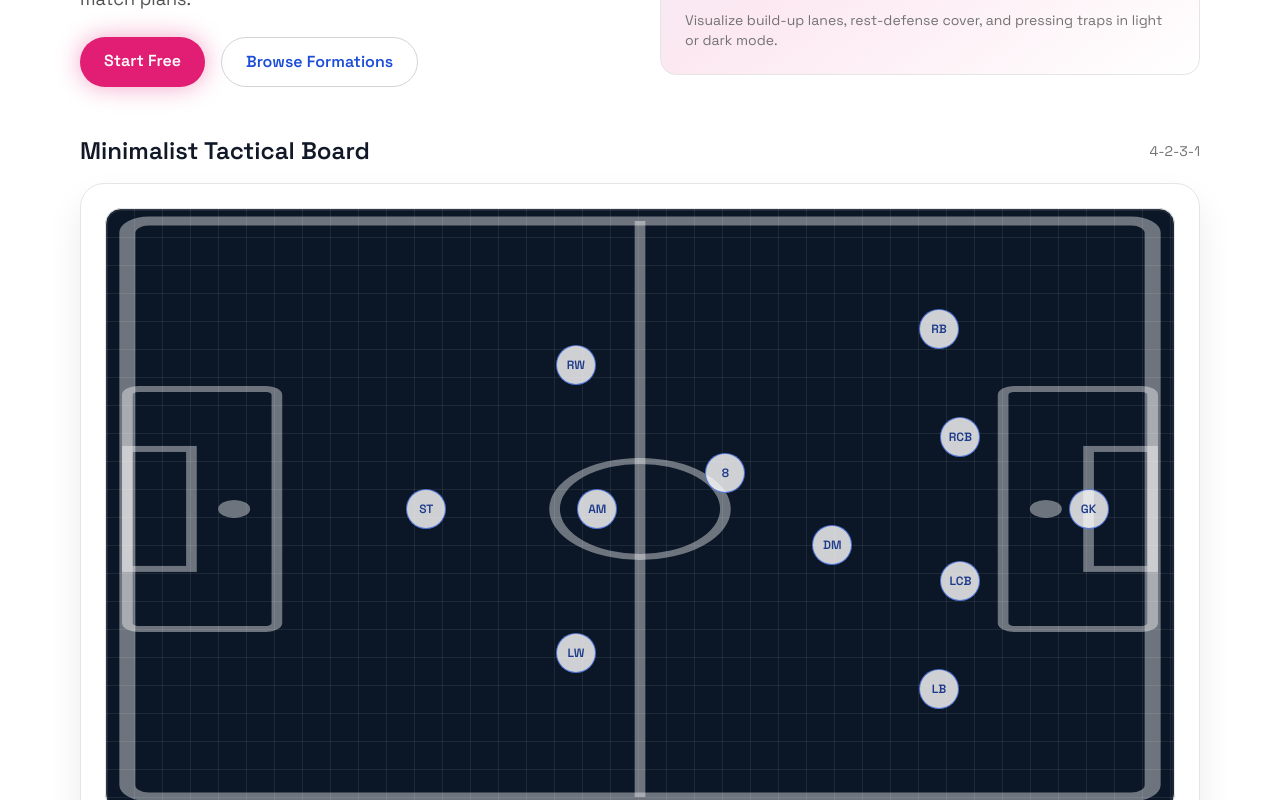
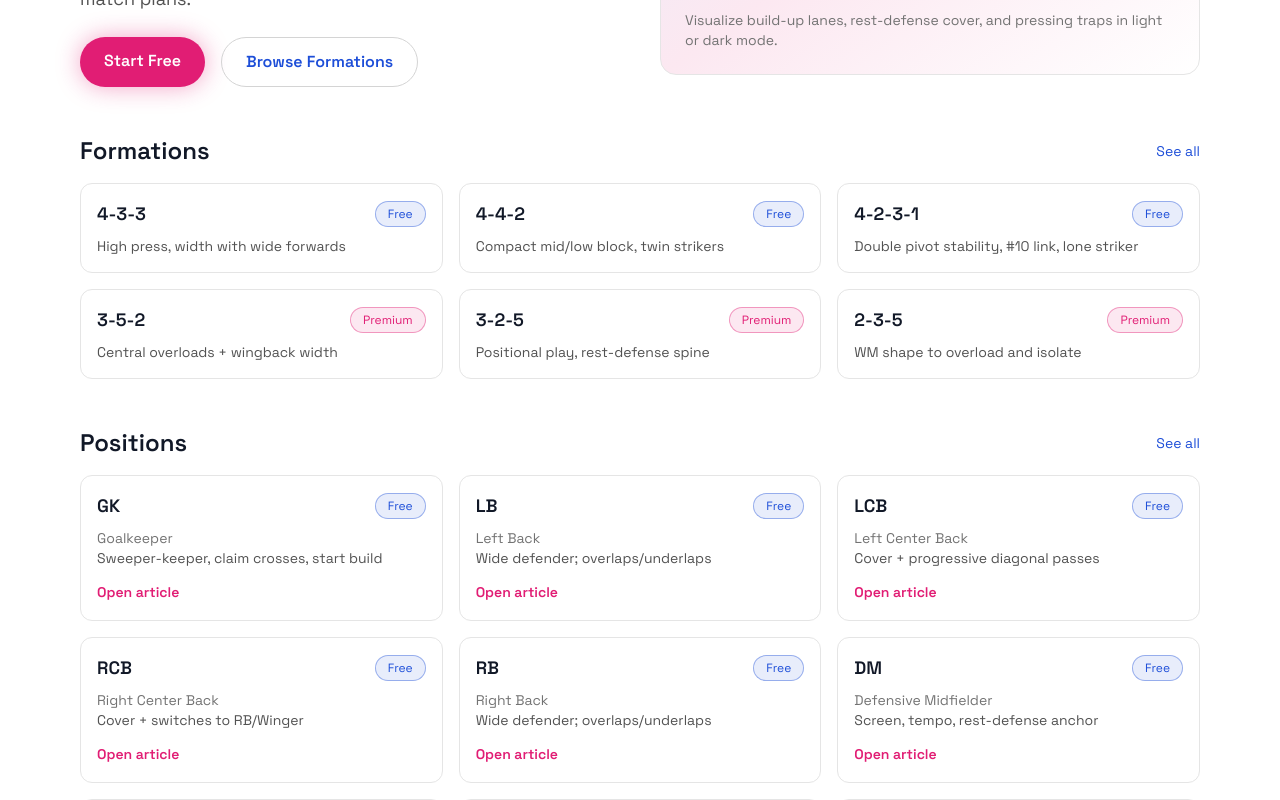
Before and after one commit to mazendh10-beep/Tactika, a Next.js app: page / in a window 1280 px wide. Shown: the part 440-1240 px from the top of the page. Built offline with nearby package versions, Linux system fonts and the light colour scheme.

Commit message:
Home tactics page fixed

```diff
--- a/app/page.tsx
+++ b/app/page.tsx
@@ -1,8 +1,6 @@
 import Link from "next/link";
 import PaywallBadge from "@/components/paywall-badge";
-import PitchDiagram from "@/components/pitch-diagram";
 import { formations, positions } from "@/data/content";
-import { formationDiagrams } from "@/data/diagrams";
 
 export default function HomePage() {
   return (
@@ -39,16 +37,6 @@ export default function HomePage() {
           <p className="mt-4 text-sm text-neutral-500">
             Visualize build-up lanes, rest-defense cover, and pressing traps in light or dark mode.
           </p>
-        </div>
-      </section>
-
-      <section className="mb-12">
-        <div className="flex items-center justify-between mb-4">
-          <h2 className="text-2xl font-semibold">Minimalist Tactical Board</h2>
-          <span className="text-sm text-neutral-500">4-2-3-1</span>
-        </div>
-        <div className="rounded-3xl border border-neutral-200 dark:border-neutral-800 bg-white dark:bg-neutral-900 shadow-[0_18px_36px_rgba(15,23,42,0.08)] p-6">
-          <PitchDiagram players={formationDiagrams["4-2-3-1"]} rotate="90" />
         </div>
       </section>
 
```
